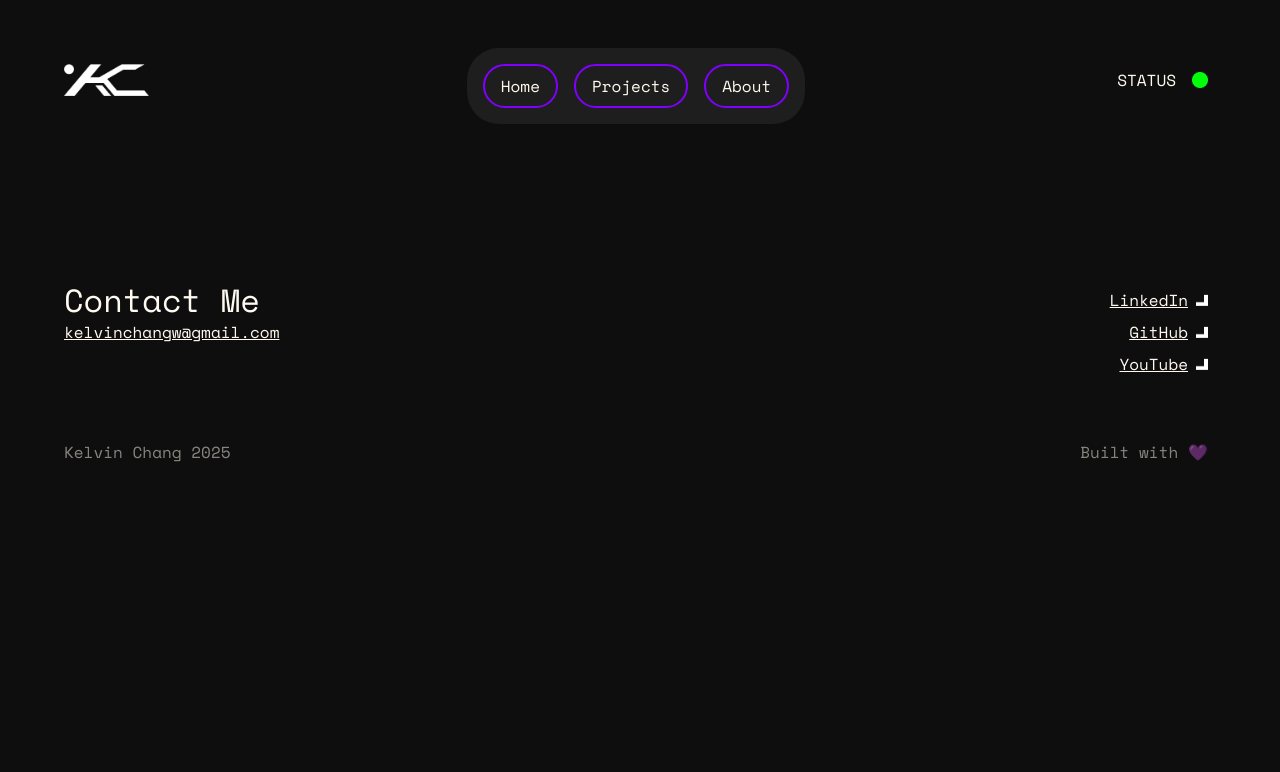
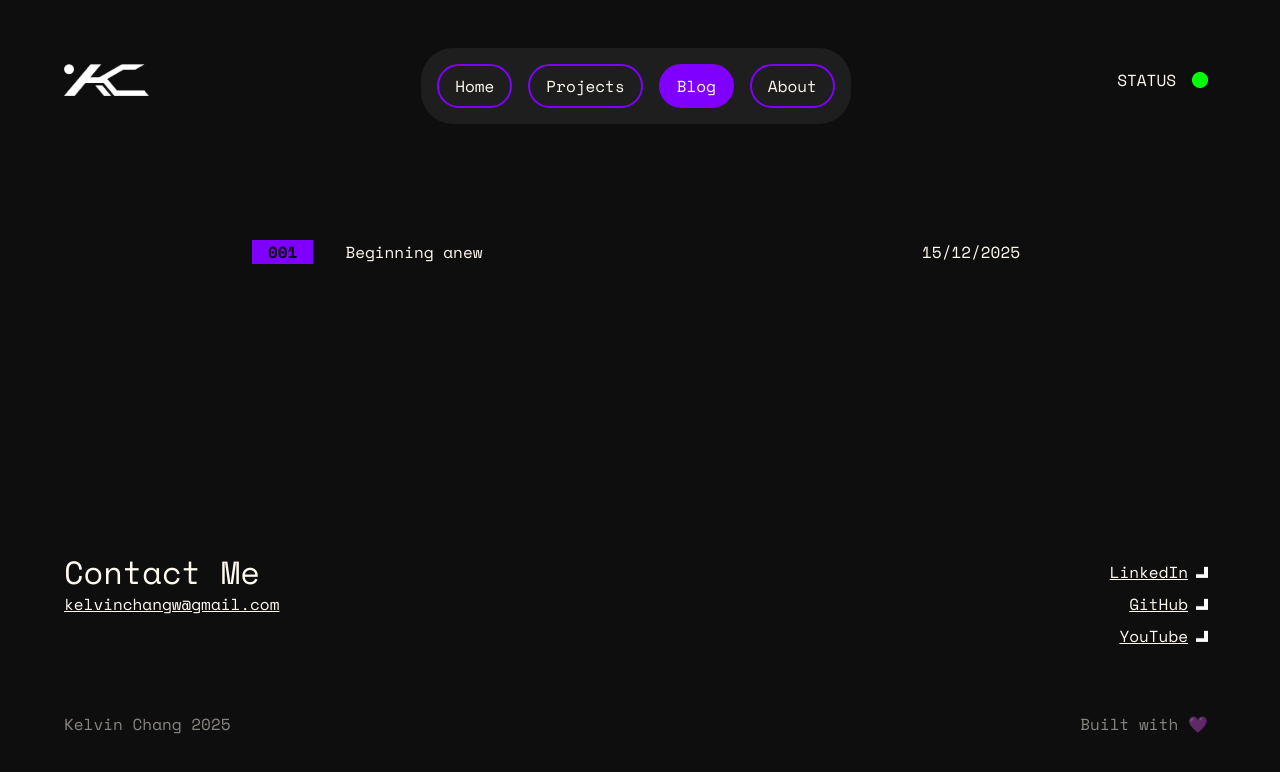
Before and after one commit to kelvinchangw/kelvinchang, a React (Vite) app: page /blog in a window 1280 px wide. Shown: the top 772 px of the page. Built offline with nearby package versions, Linux system fonts and the light colour scheme.

Commit message:
Add blog

```diff
--- a/src/App.tsx
+++ b/src/App.tsx
@@ -3,10 +3,14 @@ import { BrowserRouter, Routes, Route } from "react-router-dom";
 // Import components
 import Home from "./pages/Home/Home";
 import Projects from "./pages/Projects/Projects";
+import Blog from "./pages/Blog/Blog";
 import About from "./pages/About/About";
 
 // Import projects
 import ProjectNoir from "./pages/Projects/ProjectNoir/ProjectNoir";
+
+// Import blog posts
+import Post001 from "./pages/Blog/001/001";
 
 import MenuBar from "./components/MenuBar/MenuBar";
 import Header from "./components/Header/Header";
@@ -37,7 +41,12 @@ function App() {
                     <Route path="/" element={<Home />} />
                     <Route path="/about" element={<About />} />
                     <Route path="/projects" element={<Projects />} />
-                    <Route path="/projects/project-noir" element={<ProjectNoir />} />
+                    <Route
+                        path="/projects/project-noir"
+                        element={<ProjectNoir />}
+                    />
+                    <Route path="/blog" element={<Blog />} />
+                    <Route path="/blog/001" element={<Post001 />} />
                 </Routes>
 
                 <Footer />
--- a/src/components/MenuBar/MenuBar.tsx
+++ b/src/components/MenuBar/MenuBar.tsx
@@ -13,6 +13,7 @@ export default function MenuBar() {
                 <nav className={styles.nav}>
                     <Link to="/" className={`${styles.navLink} ${isActiveRoute('/') ? styles.active : ''}`}>Home</Link>
                     <Link to="/projects" className={`${styles.navLink} ${isActiveRoute('/projects') ? styles.active : ''}`}>Projects</Link>
+                    <Link to="/blog" className={`${styles.navLink} ${isActiveRoute('/blog') ? styles.active : ''}`}>Blog</Link>
                     <Link to="/about" className={`${styles.navLink} ${isActiveRoute('/about') ? styles.active : ''}`}>About</Link>
                 </nav>
             </div>
--- a/src/components/TitleManager.tsx
+++ b/src/components/TitleManager.tsx
@@ -13,6 +13,9 @@ export default function TitleManager() {
             case '/projects':
                 title = 'Projects';
                 break;
+            case '/blog':
+                title = 'Blog';
+                break;
             case '/about':
                 title = 'About';
                 break;
--- /dev/null
+++ b/src/pages/Blog/001/001.module.css
@@ -0,0 +1,85 @@
+@import "../../../styles/variables.css";
+
+.content {
+    width: 50rem;
+    display: flex;
+    flex-direction: column;
+    gap: 4rem;
+}
+
+.thumbnailContainer {
+    display: flex;
+    width: 100%;
+    height: 26rem;
+    border: white solid 2px;
+}
+
+.thumbnail {
+    width: 100%;
+    height: 100%;
+    object-fit: cover;;
+}
+
+.post {
+    display: flex;
+    flex-direction: column;
+    gap: 2rem;
+}
+
+.heading {
+    display: flex;
+    flex-direction: row;
+    justify-content: space-between;
+}
+
+.title {
+    display: flex;
+    flex-direction: column;
+    gap: 1rem;
+}
+
+.title > span:first-child {
+    font-size: 1.75rem;
+}
+
+.title > span:last-child {
+    font-size: 1.25rem;
+    opacity: 75%;
+}
+
+.postId {
+    height: fit-content;
+    color: var(--color-background);
+    background-color: var(--color-selected);
+    padding: 0 1rem;
+    font-weight: bold;
+}
+
+.writeUp {
+    padding: 0 1rem;
+    display: flex;
+    flex-direction: column;
+    gap: 2rem;
+}
+
+.writeUp > div {
+    display: flex;
+    flex-direction: column;
+    gap: 2rem;
+}
+
+.date {
+    background-color: var(--color-hover);
+    width: fit-content;
+    padding: 0 1rem;
+}
+
+.authorSection {
+    display: flex;
+    flex-direction: column;
+    align-items: center;
+}
+
+.authorName {
+    opacity: 50%;
+}
--- /dev/null
+++ b/src/pages/Blog/001/001.tsx
@@ -0,0 +1,35 @@
+import styles from "./001.module.css";
+import post001Thumbnail from "../../../assets/images/post-001-thumbnail.jpg";
+import divider from "../../../assets/images/divider.png";
+
+export default function post001() {
+    return (
+        <main className={styles.page}>
+            <div className={styles.content}>
+                <div className={styles.thumbnailContainer}>
+                    <img src={post001Thumbnail} className={styles.thumbnail} />
+                </div>
+                <div className={styles.post}>
+                    <div className={styles.heading}>
+                        <div className={styles.title}>
+                            <span>Beginning anew</span>
+                            <span>In search of Heaven</span>
+                        </div>
+                        <span className={styles.postId}>001</span>
+                    </div>
+                    <img src={divider} alt="" />
+                    <div className={styles.writeUp}>
+                        <span className={styles.date}>15/12/2025</span>
+                        <div>
+                            <p>I am just where I should be.</p>
+                        </div>
+                    </div>
+                    <img src={divider} alt="" />
+                    <div className={styles.authorSection}>
+                        <p className={styles.authorName}>Kelvin Chang</p>
+                    </div>
+                </div>
+            </div>
+        </main>
+    );
+}
--- /dev/null
+++ b/src/pages/Blog/Blog.module.css
@@ -0,0 +1,32 @@
+.content {
+    display: flex;
+    flex-direction: column;
+    /* gap: 1rem; */
+}
+
+.post {
+    display: flex;
+    flex-direction: row;
+    width: 50rem;
+    transition: ease-out all 0.1s;
+    padding: 1rem;
+    justify-content: space-between;
+}
+
+.post:hover {
+    background-color: var(--color-hover);
+}
+
+.post > div {
+    display: flex;
+    flex-direction: row;
+    gap: 2rem;
+}
+
+.postId {
+    color: var(--color-background);
+    height: fit-content;
+    font-weight: bold;
+    padding: 0 1rem;
+    background-color: var(--color-selected);
+}
--- /dev/null
+++ b/src/pages/Blog/Blog.tsx
@@ -0,0 +1,22 @@
+import styles from "./Blog.module.css";
+import { Link } from "react-router-dom";
+
+export default function Blog() {
+    return (
+        <main className={styles.page}>
+            <div className={styles.content}>
+                <Link to={"/blog/001"} className={styles.postLink}>
+                    <div className={styles.post}>
+                        <div>
+                            <span className={styles.postId}>001</span>
+                            <span className={styles.postTitle}>
+                                Beginning anew
+                            </span>
+                        </div>
+                        <span className={styles.postDate}>15/12/2025</span>
+                    </div>
+                </Link>
+            </div>
+        </main>
+    );
+}
--- a/src/pages/Projects/ProjectNoir/ProjectNoir.tsx
+++ b/src/pages/Projects/ProjectNoir/ProjectNoir.tsx
@@ -108,7 +108,10 @@ export default function ProjectNoir() {
                             </div>
                             <span className={styles.date}>19/05/2025</span>
                             <div>
-                                <p>I am putting the video on indefinite pause. LOL.</p>
+                                <p>
+                                    I am putting the video on indefinite pause.
+                                    LOL.
+                                </p>
                             </div>
                         </div>
                     </div>
```
Also changed, not shown: src/assets/images/post-001-thumbnail.jpg (added).
